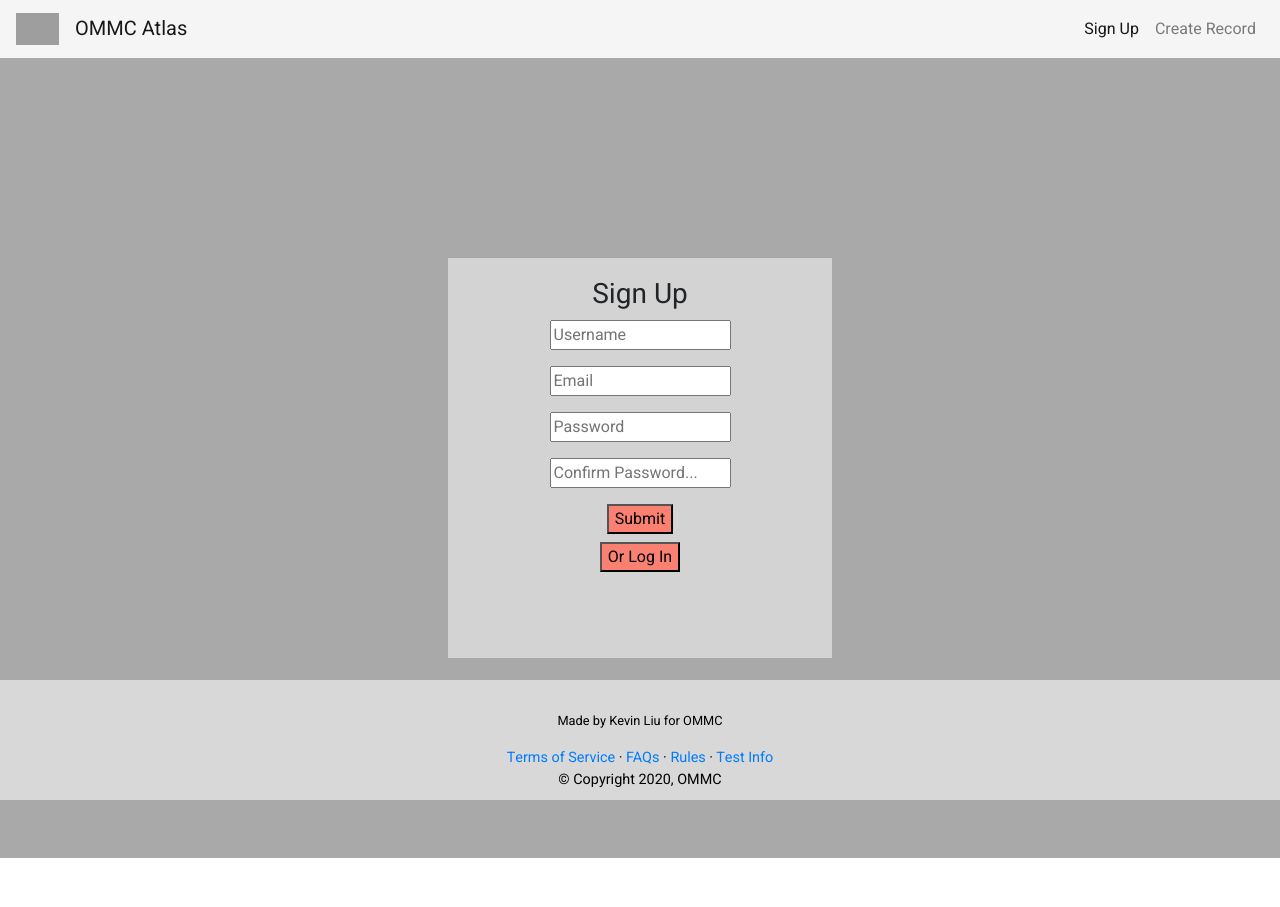
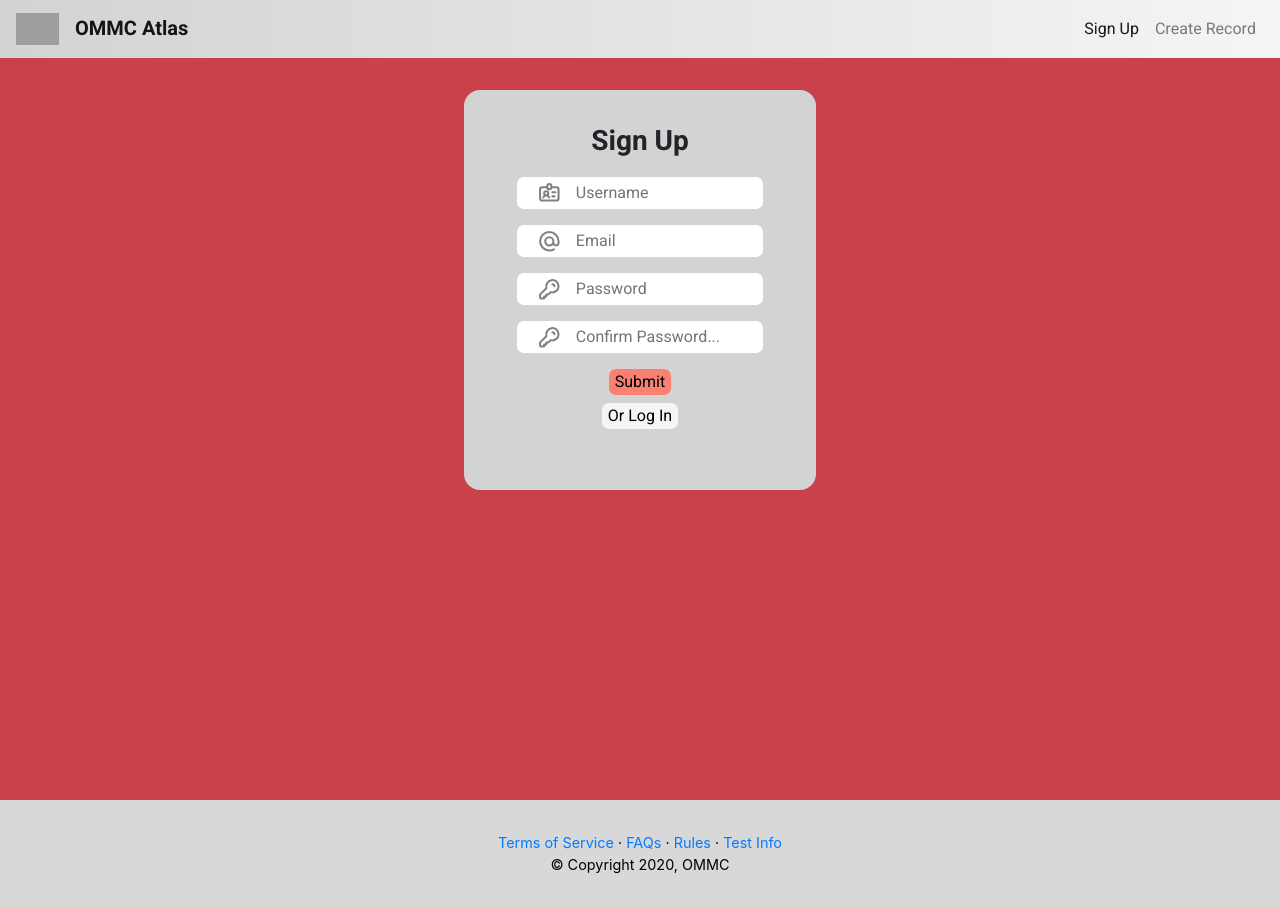
Before and after one commit to Kevin-Liu-01/OMMC-Atlas, a React (Create React App) app: page /signup in a window 1280 px wide. Before the commit the page ends 858 px from the top, so only its background shows below. Built offline with nearby package versions, Linux system fonts and the light colour scheme; grey boxes are pictures that could not be loaded.

Commit message:
Added additional css to profile, signup and login, and footer

```diff
--- a/src/App.js
+++ b/src/App.js
@@ -5,7 +5,7 @@ import { Route } from "react-router-dom";
 
 // We import all the components we need in our app
 import Navbar from "./components/navbar";
-import Edit from "./components/edit";
+// import Edit from "./components/edit";
 import Create from "./components/create";
 import RecordList from "./components/recordList";
 import Login from "./components/login";
@@ -122,7 +122,7 @@ const App = () => {
               <RecordList />
             </Route>
 
-            <Route path="/edit/:id" component={Edit} />
+            {/* <Route path="/edit/:id" component={Edit} /> */}
             <Route path="/view/:id" component={View} />
 
             <Route path="/profile">
@@ -139,9 +139,9 @@ const App = () => {
               <Login />
             </Route>
           </div>
-          <Footer />
         </div>
       </div>
+      <Footer />
     </SignUpContext.Provider>
   );
 };
--- a/src/components/footer.js
+++ b/src/components/footer.js
@@ -22,8 +22,8 @@ const Footer = () => {
       </head>
       <footer className="footer" align="center">
         <div className="footerContent">
-          <div>Made by Kevin Liu for OMMC</div>
-          <p></p>
+          {/* <div>Made by Kevin Liu for OMMC</div>
+          <p></p> */}
           <div style={{ fontSize: "0.9rem" }}>
             <a href="http://www.ommcofficial.org/terms">Terms of Service</a> ·{" "}
             <a href="http://www.ommcofficial.org/faq">FAQs</a> ·{" "}
--- a/src/components/navbar.js
+++ b/src/components/navbar.js
@@ -49,7 +49,7 @@ const Navbar = () => {
             {signInStatus ? (
               <li className="nav-item">
                 <NavLink id="navbarElement" className="nav-link" to="/profile">
-                  Welcome, {username}
+                  Welcome, <a style={{ fontWeight: "bold" }}>{username}</a>
                 </NavLink>
               </li>
             ) : (
--- a/src/components/profile.js
+++ b/src/components/profile.js
@@ -21,14 +21,26 @@ const Profile = (props) => {
     );
   } else {
     return (
-      <div>
-        <div className="ProfileContainer">
+      <div class="ProfileContainer">
         <div className="ProfileHeader">{username}'s Profile</div>
-        </div>
         <div className="ProfileBody">
           <div>
+            <div className="bodyContents">
               <div>Email: {email}</div>
-            <div>Favorited questions: {}</div>
+              <p></p>
+              <div>
+                Favorited questions:
+                {0 === 1 && (
+                  <div>
+                    <div className="">{}</div>
+                  </div>
+                )}
+                {true && (
+                  <div>
+                    <div className="">No favorited questions</div>
+                  </div>
+                )}
+              </div>
             </div>
             <div>
               <button
@@ -40,6 +52,7 @@ const Profile = (props) => {
             </div>
           </div>
         </div>
+      </div>
     );
   }
 };
--- a/src/components/signup.js
+++ b/src/components/signup.js
@@ -44,6 +44,8 @@ function Signup(props) {
       console.log("Errors contains" + errors.Username?.message);
 
       return "ErrorState";
+    } else {
+      return "DefaultForm";
     }
   }
   function ConfirmHandler() {
@@ -53,6 +55,8 @@ function Signup(props) {
       console.log("Errors contains" + errors.ConfirmPassword?.message);
 
       return "ErrorState";
+    } else {
+      return "DefaultForm";
     }
   }
   function EmailHandler() {
@@ -62,6 +66,8 @@ function Signup(props) {
       console.log("Errors contains" + errors.Email?.message);
 
       return "ErrorState";
+    } else {
+      return "DefaultForm";
     }
   }
   function PassHandler() {
@@ -71,6 +77,8 @@ function Signup(props) {
       console.log("Errors contains" + errors.Password?.message);
 
       return "ErrorState";
+    } else {
+      return "DefaultForm";
     }
   }
   const submitForm = (data) => {
@@ -103,6 +111,24 @@ function Signup(props) {
         <h3 className="title">Sign Up</h3>
         <div className="inputs">
           <form onSubmit={handleSubmit(submitForm)}>
+            <div className="formElementContainer">
+              <div className="formElement">
+                <div className="heroIcons">
+                  <svg
+                    xmlns="http://www.w3.org/2000/svg"
+                    className="h-6 w-6"
+                    fill="none"
+                    viewBox="0 0 24 24"
+                    stroke="currentColor"
+                  >
+                    <path
+                      strokeLinecap="round"
+                      strokeLinejoin="round"
+                      strokeWidth={2}
+                      d="M10 6H5a2 2 0 00-2 2v9a2 2 0 002 2h14a2 2 0 002-2V8a2 2 0 00-2-2h-5m-4 0V5a2 2 0 114 0v1m-4 0a2 2 0 104 0m-5 8a2 2 0 100-4 2 2 0 000 4zm0 0c1.306 0 2.417.835 2.83 2M9 14a3.001 3.001 0 00-2.83 2M15 11h3m-3 4h2"
+                    />
+                  </svg>
+                </div>
                 <input
                   className={UserHandler()}
                   type="text"
@@ -110,7 +136,27 @@ function Signup(props) {
                   {...register("Username")}
                   placeholder="Username"
                 />
+              </div>
               <p className="ErrorMessage"> {errors.Username?.message} </p>
+            </div>
+            <div className="formElementContainer">
+              <div className="formElement">
+                <div className="heroIcons">
+                  <svg
+                    xmlns="http://www.w3.org/2000/svg"
+                    className="h-6 w-6"
+                    fill="none"
+                    viewBox="0 0 24 24"
+                    stroke="currentColor"
+                  >
+                    <path
+                      strokeLinecap="round"
+                      strokeLinejoin="round"
+                      strokeWidth={2}
+                      d="M16 12a4 4 0 10-8 0 4 4 0 008 0zm0 0v1.5a2.5 2.5 0 005 0V12a9 9 0 10-9 9m4.5-1.206a8.959 8.959 0 01-4.5 1.207"
+                    />
+                  </svg>
+                </div>
                 <input
                   className={EmailHandler()}
                   type="text"
@@ -118,8 +164,27 @@ function Signup(props) {
                   placeholder="Email"
                   {...register("Email")}
                 />
+              </div>
               <p className="ErrorMessage"> {errors.Email?.message} </p>
+            </div>
 
+            <div className="formElement">
+              <div className="heroIcons">
+                <svg
+                  xmlns="http://www.w3.org/2000/svg"
+                  className="h-6 w-6"
+                  fill="none"
+                  viewBox="0 0 24 24"
+                  stroke="currentColor"
+                >
+                  <path
+                    strokeLinecap="round"
+                    strokeLinejoin="round"
+                    strokeWidth={2}
+                    d="M15 7a2 2 0 012 2m4 0a6 6 0 01-7.743 5.743L11 17H9v2H7v2H4a1 1 0 01-1-1v-2.586a1 1 0 01.293-.707l5.964-5.964A6 6 0 1121 9z"
+                  />
+                </svg>
+              </div>
               <input
                 className={PassHandler()}
                 type="password"
@@ -127,7 +192,25 @@ function Signup(props) {
                 placeholder="Password"
                 {...register("Password")}
               />
+            </div>
             <p className="ErrorMessage"> {errors.Password?.message} </p>
+            <div className="formElement">
+              <div className="heroIcons">
+                <svg
+                  xmlns="http://www.w3.org/2000/svg"
+                  className="h-6 w-6"
+                  fill="none"
+                  viewBox="0 0 24 24"
+                  stroke="currentColor"
+                >
+                  <path
+                    strokeLinecap="round"
+                    strokeLinejoin="round"
+                    strokeWidth={2}
+                    d="M15 7a2 2 0 012 2m4 0a6 6 0 01-7.743 5.743L11 17H9v2H7v2H4a1 1 0 01-1-1v-2.586a1 1 0 01.293-.707l5.964-5.964A6 6 0 1121 9z"
+                  />
+                </svg>
+              </div>
               <input
                 className={ConfirmHandler()}
                 type="password"
@@ -135,13 +218,13 @@ function Signup(props) {
                 placeholder="Confirm Password..."
                 {...register("ConfirmPassword")}
               />
+            </div>
             <p className="ErrorMessage">
-              {" "}
               {errors.ConfirmPassword && "Passwords Should Match!"}{" "}
             </p>
             <input type="submit" id="submit" />
             <NavLink className="nav-link" to="/login">
-              <button id="submit">Or Log In</button>
+              <button id="logInsubmit">Or Log In</button>
             </NavLink>
           </form>
         </div>
--- a/src/styling/app.css
+++ b/src/styling/app.css
@@ -1,10 +1,10 @@
 .App {
   font-family: "Heebo", sans-serif;
   min-height: 100vh;
+
   background: #c9424b;
   margin: 0px;
   padding: 0px;
-
   overflow: auto;
   position: relative;
 }
--- a/src/styling/footer.css
+++ b/src/styling/footer.css
@@ -8,13 +8,10 @@
   padding-top: 2rem;
   padding-bottom: 2rem;
   font-size: 0.8rem;
-  margin-top: 2.6rem;
   margin-bottom: 0;
 
-  position: fixed;
+  bottom: 0;
   left: 0;
-  bottom: 0;
+  position: relative;
   width: 100%;
-  height: 15%;
-  max-height: 15%;
 }
--- a/src/styling/navbar.css
+++ b/src/styling/navbar.css
@@ -7,8 +7,9 @@
 }
 
 #navBar {
-  background-color: #f5f5f5;
+  background-image: linear-gradient(to right, lightgray, #f5f5f5);
 }
 
 #atlasLogo {
+  font-weight: bold;
 }
--- a/src/styling/profile.css
+++ b/src/styling/profile.css
@@ -1,28 +1,38 @@
 .ProfileContainer {
-  background-color: rgb(199, 174, 174);
-  color: white;
-  height: 8rem;
+  display: flex;
+  min-height: 100vh;
 }
 
 .ProfileHeader {
+  background-image: linear-gradient(to right, rgb(199, 174, 174), white);
+  color: black;
   font-size: 2rem;
-  text-align: center;
-  padding-top: 2rem;
-  padding-bottom: 2rem;
+  padding: 2rem;
+  font-weight: bold;
+  width: 100%;
+  flex: 1;
 }
 
 .ProfileBody {
+  color: black;
+  width: 60vw;
   padding: 2rem;
   text-align: center;
-  border: 0.2rem solid gray;
+  /* border-top: 0.2rem solid gray; */
   font-size: 1.5rem;
   /* border-radius: 0.5rem; */
-  margin-bottom: 0rem;
-  background-color: rgb(196, 196, 196);
+  background-color: #af3940;
 }
 
 .signoutButton {
+  background-color: tomato;
   margin-top: 2rem;
-  border: 0.2rem solid gray;
+  border: none;
   border-radius: 0.5rem;
 }
+
+.bodyContents {
+  padding: 2rem;
+  background-color: rgb(199, 199, 199);
+  border-radius: 0.9rem;
+}
--- a/src/styling/signup.css
+++ b/src/styling/signup.css
@@ -1,34 +1,79 @@
 .Form {
-  width: 30%;
-  height: 50%;
+  width: 22rem;
+  height: 25rem;
   background-color: lightgray;
   display: flex;
   flex-direction: column;
   text-align: center;
-  padding-top: 20px;
+  margin-bottom: 2rem;
+  border-radius: 1rem;
 }
 .SignUpPage {
-  text-align: center;
-  background-color: darkgray;
-  width: 100vw;
-  height: 100vh;
+  background-color: #c9424b;
   display: flex;
   justify-content: center;
   align-items: center;
+  margin-top: 2rem;
 }
-
+.inputs {
+  text-align: center;
+}
 .Form #submit {
   background-color: salmon;
+  flex: 100%;
+  border: none;
+  border-radius: 7px;
+}
+.Form #logInsubmit {
+  background-color: whitesmoke;
+  flex: 100%;
+  border: none;
+  border-radius: 7px;
 }
 
 .Form .inputs .ErrorMessage {
-  font-family: "Franklin Gothic Medium", "Arial Narrow", Arial, sans-serif;
-
   cursor: pointer;
-
   color: #b70c13;
 }
 
 .Form .inputs .ErrorState {
   background-color: lightcoral;
+  border: lightcoral;
+  width: 70%;
+  margin-left: auto;
+  margin-right: auto;
 }
+
+.DefaultForm {
+  border: 0.2rem solid white;
+  border-radius: 7px;
+  display: inline-flex;
+  flex: 100%;
+  width: 70%;
+}
+
+.heroIcons {
+  width: 10%;
+  display: inline-block;
+  margin-right: 0.6rem;
+  color: gray;
+}
+
+.formElement {
+  /* border: 0.2rem solid gray; */
+  border-radius: 7px;
+  background-color: white;
+  width: 70%;
+  margin-left: auto;
+  margin-right: auto;
+}
+
+.formElementContainer {
+  text-align: center;
+}
+
+.title {
+  margin-top: 10%;
+  font-weight: bold;
+  margin-bottom: 5%;
+}
```
Also changed, not shown: src/components/login.js (+86 -3 lines), src/styling/recordList.css (+22 -16 lines). Lines whose indentation alone changed are shown as unchanged.
